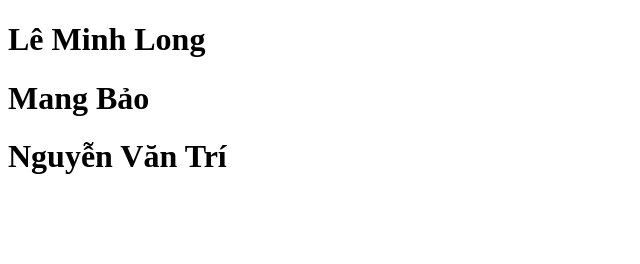
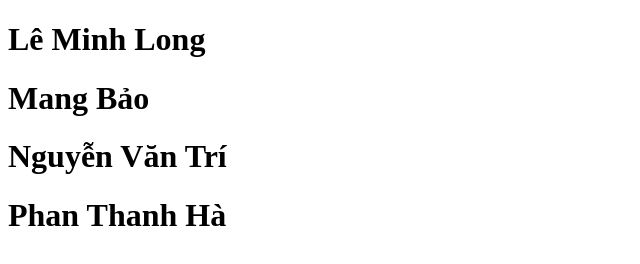
Before and after one commit to LeMinhLong0106/OpenSoucre, a plain HTML site: page index.html in a window 1280 px wide. Shown: the whole page, without its empty margins (0-640 px from the left). Drawn offline with Linux system fonts and the light colour scheme.

Commit message:
Update index.html

```diff
--- a/index.html
+++ b/index.html
@@ -12,6 +12,7 @@
     <h1>Lê Minh Long</h1>
     <h1>Mang Bảo</h1>
     <h1>Nguyễn Văn Trí</h1>
+    <h1>Phan Thanh Hà</h1>
 </body>
 
 </html>
```
